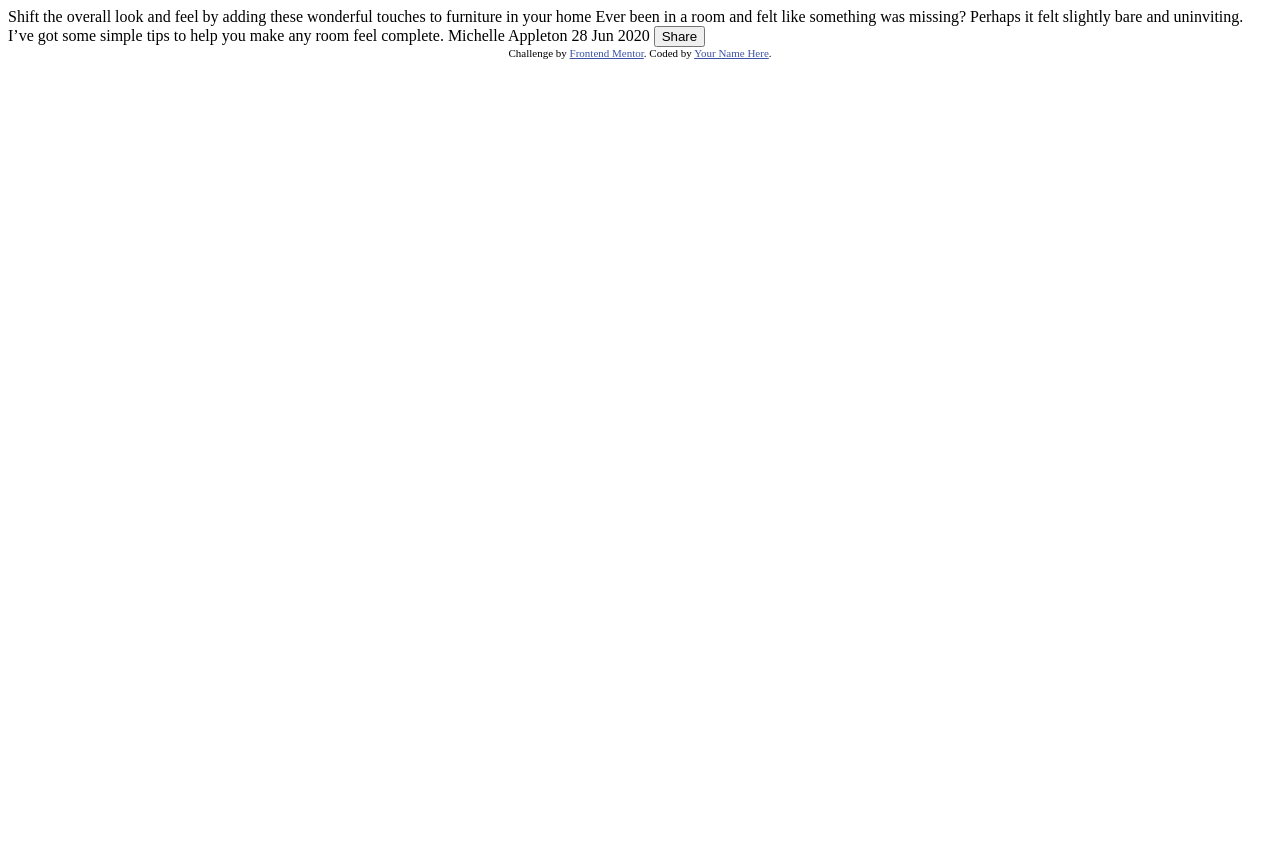
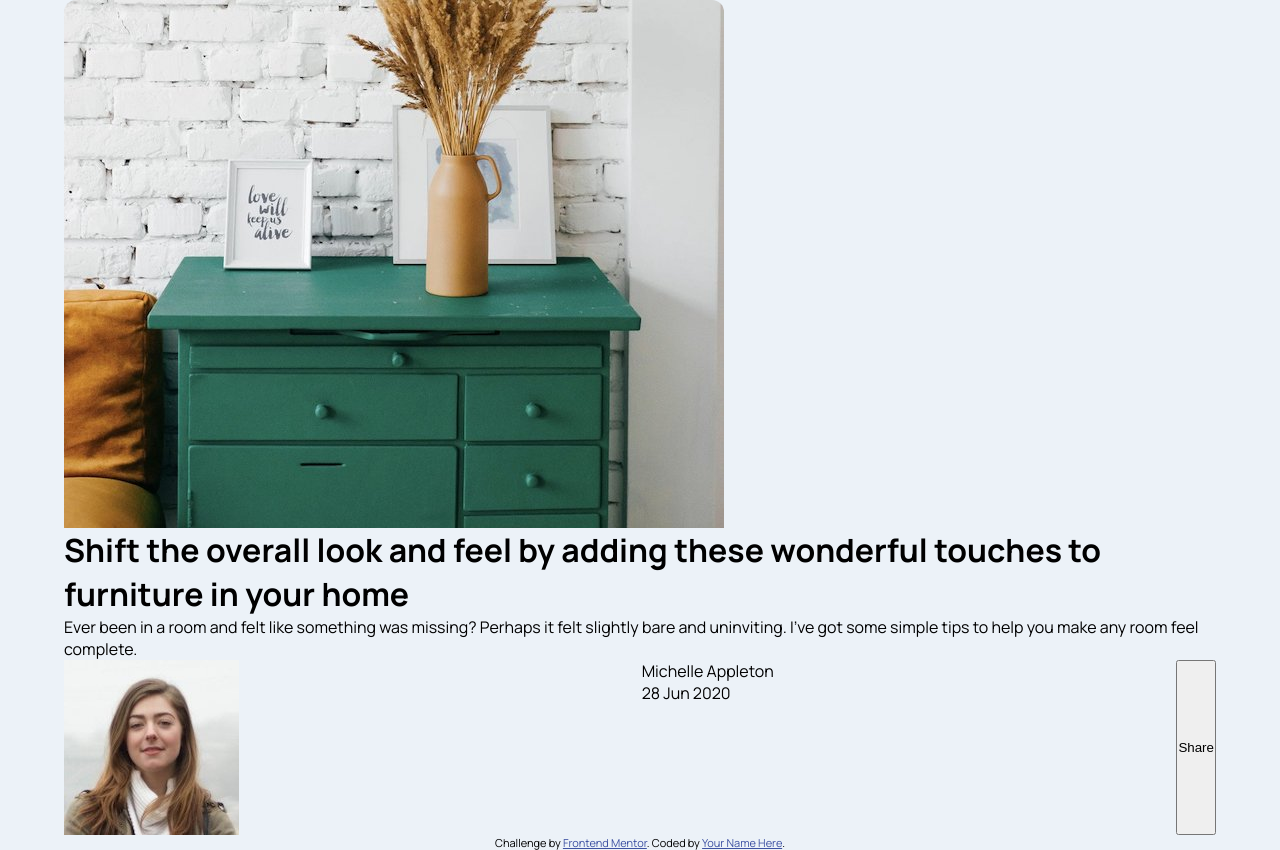
Before and after one commit to codercreative/article-preview-component, a plain HTML site: page index.html in a window 1280 px wide. Before the commit the page ends 800 px from the top, so only its background shows below. Drawn offline with Linux system fonts and the light colour scheme.

Commit message:
building html

```diff
--- a/index.html
+++ b/index.html
@@ -11,6 +11,7 @@
       sizes="32x32"
       href="./images/favicon-32x32.png"
     />
+    <link rel="stylesheet" href="styles.css" />
     <script defer src="script.js"></script>
     <title>Frontend Mentor | Article preview component</title>
 
@@ -26,13 +27,33 @@
     </style>
   </head>
   <body>
-    Shift the overall look and feel by adding these wonderful touches to
-    furniture in your home Ever been in a room and felt like something was
-    missing? Perhaps it felt slightly bare and uninviting. I’ve got some simple
-    tips to help you make any room feel complete. Michelle Appleton 28 Jun 2020
+    <main>
+      <div>
+        <img
+          class="dresser-img"
+          src="images/drawers.jpg"
+          alt="Green dresser with two picture frames and a vase"
+        />
+        <h1>
+          Shift the overall look and feel by adding these wonderful touches to
+          furniture in your home
+        </h1>
+      </div>
 
-    <button id="btn">Share</button>
-
+      <p>
+        Ever been in a room and felt like something was missing? Perhaps it felt
+        slightly bare and uninviting. I’ve got some simple tips to help you make
+        any room feel complete.
+      </p>
+    </main>
+    <footer>
+      <img src="images/avatar-michelle.jpg" alt="Michelle Appleton" />
+      <div class="name-date">
+        <p>Michelle Appleton</p>
+        <p>28 Jun 2020</p>
+      </div>
+      <button id="btn">Share</button>
+    </footer>
     <div class="attribution">
       Challenge by
       <a href="https://www.frontendmentor.io?ref=challenge" target="_blank"
--- /dev/null
+++ b/styles.css
@@ -0,0 +1,44 @@
+@import url("https://fonts.googleapis.com/css2?family=Manrope:wght@200..800&display=swap");
+
+:root {
+  --very-dark-greyish-blue: hsl(217, 19%, 35%);
+  --greyish-blue: hsl(212, 23%, 69%);
+  --light-greyish-blue: hsl(210, 46%, 95%);
+}
+
+*,
+*::before,
+*::after {
+  box-sizing: border-box;
+  padding: 0;
+  margin: 0;
+}
+
+img,
+picture,
+video,
+canvas,
+svg {
+  display: block;
+  max-width: 100%;
+}
+
+main,
+footer {
+  margin: 0 auto;
+  width: 90%;
+}
+
+html {
+  font-family: "Manrope", sans-serif;
+  background-color: var(--light-greyish-blue);
+}
+
+.dresser-img {
+  border-radius: 12px 12px 0 0;
+}
+
+footer {
+  display: flex;
+  justify-content: space-between;
+}
```
